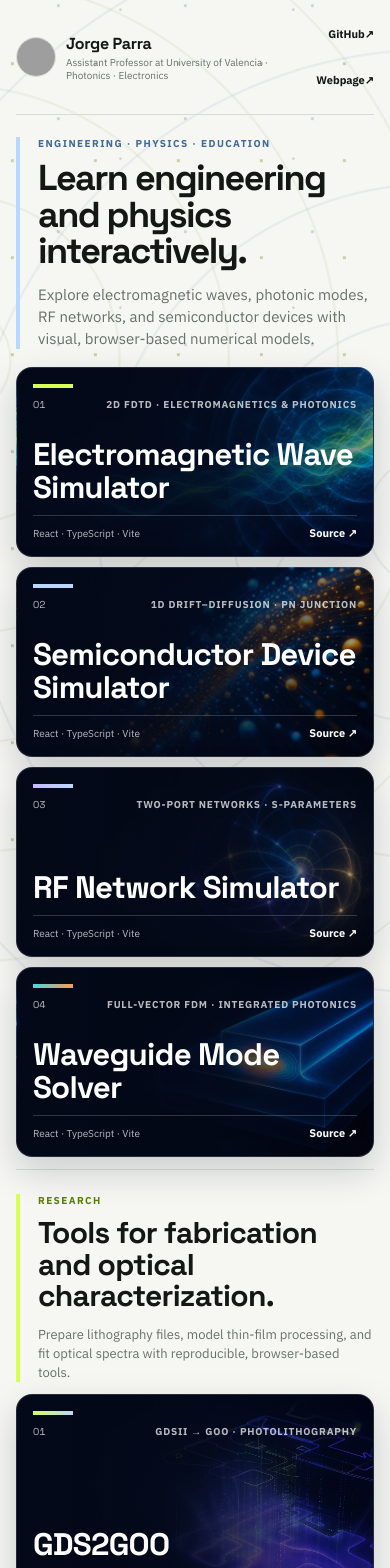
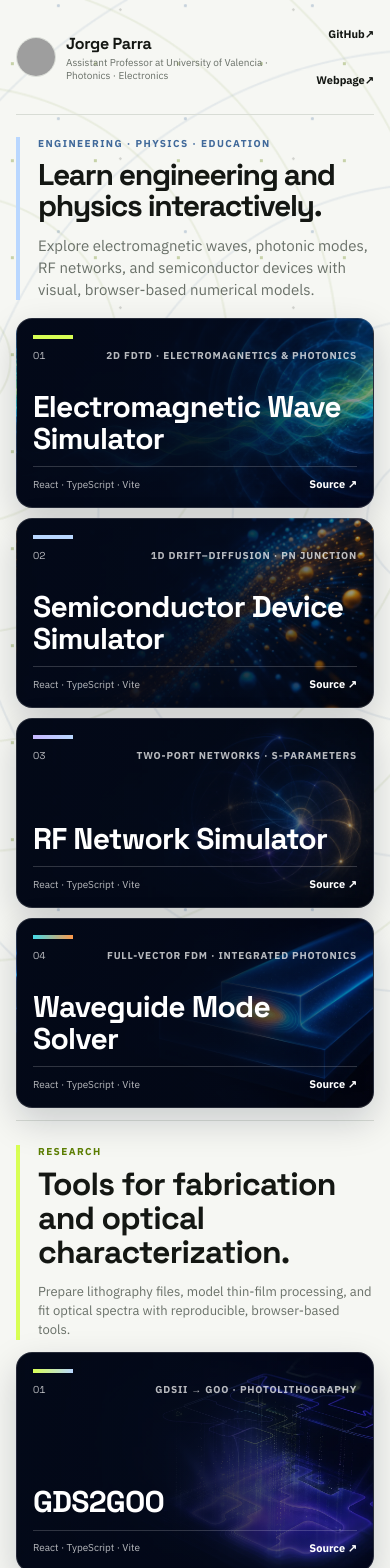
Before and after one commit to jorpago2/jorpago2.github.io, a React (Vite) app: page / in a window 390 px wide. Shown: the top 1568 px of the page. Built offline with nearby package versions, Linux system fonts and the light colour scheme; no server answers; grey boxes are pictures that could not be loaded.

Commit message:
Unify mobile heading sizes

```diff
--- a/src/styles.css
+++ b/src/styles.css
@@ -759,7 +759,6 @@ h2 {
 
   h1 {
     margin-bottom: 14px;
-    font-size: 36px;
   }
 
   .lead {
@@ -803,7 +802,11 @@ h2 {
 
   h2 {
     margin-bottom: 0;
-    font-size: clamp(27px, 8vw, 32px);
+  }
+
+  h1,
+  h2 {
+    font-size: 30px;
   }
 
   .simulator-footer {
@@ -818,11 +821,6 @@ h2 {
   .research-heading,
   .desktop-heading {
     margin-bottom: 12px;
-  }
-
-  .research-heading h2,
-  .desktop-heading h2 {
-    font-size: 30px;
   }
 
   .simulator.research-tool,
```
